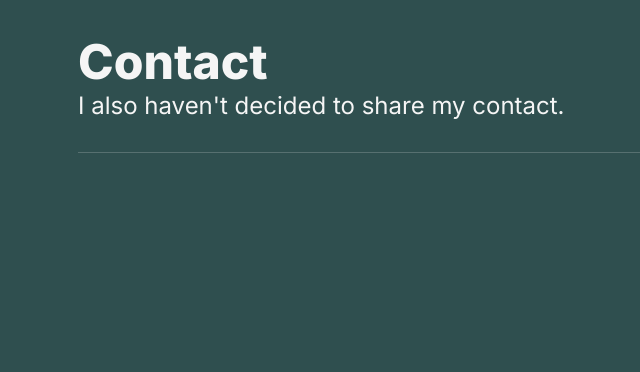
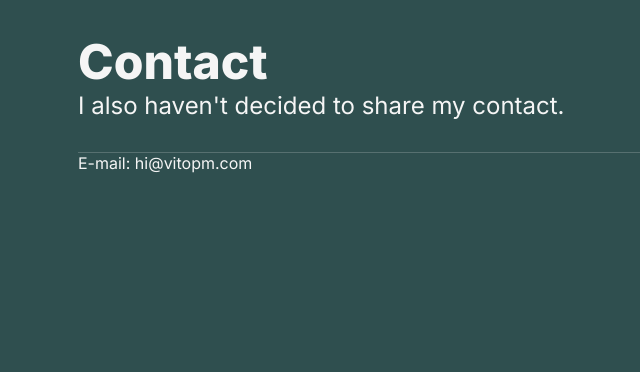
Before and after one commit to vitopm/vitopm.com, a PHP site: page /contact.php in a window 1280 px wide. Shown: the part 51-423 px from the top of the page, without its empty margins (112-752 px from the left). Run offline with PHP 8.4, Linux system fonts and the light colour scheme.

Commit message:
Added contact

```diff
--- a/contact.php
+++ b/contact.php
@@ -26,6 +26,7 @@
             <h1 class="intro--name">Contact</h1>
             <h3 class="intro--description">I also haven't decided to share my contact.</h3>
         </div>
+        <p>E-mail: hi@vitopm.com</p>
     </main>
     <footer>
         <p>made with love <a href="https://youtu.be/Tr97MQiqW38" target="_blank">❤️</a> by <a href="/index.html">vitopm</a></p>
```
